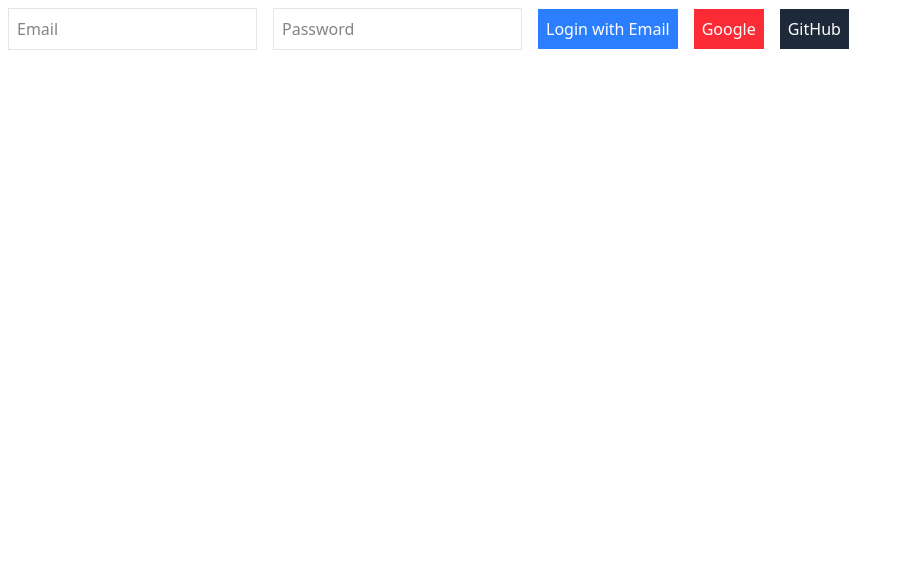
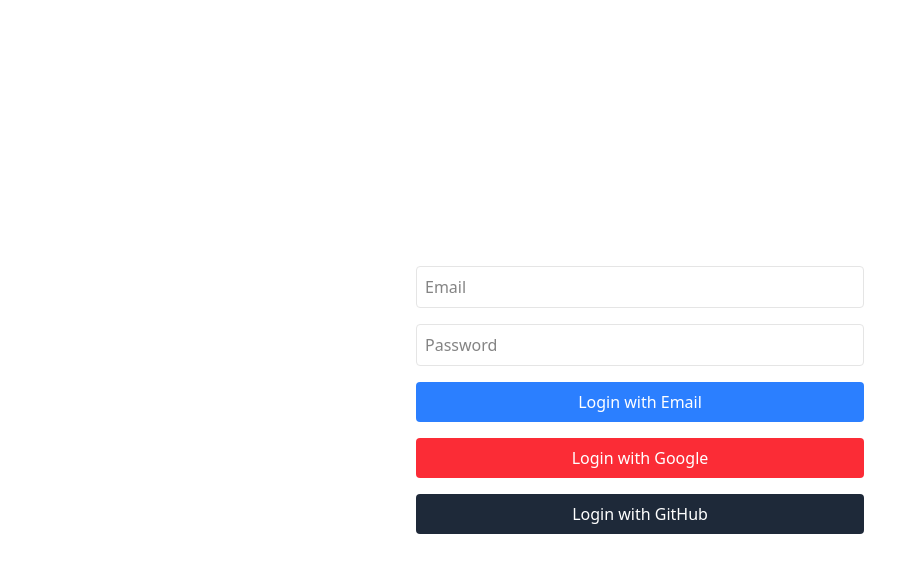
Before and after one commit to Sameertahir024/sql-challenges, a Next.js app: page /login in a window 1280 px wide. Shown: the top 572 px of the page, without its empty margins (0-919 px from the left). Built offline with nearby package versions, Linux system fonts and the light colour scheme; no server answers.

Commit message:
refactor authentication middleware for improved session handling and enhance login page with loading state and error handling

```diff
--- a/src/app/(auth)/login/page.tsx
+++ b/src/app/(auth)/login/page.tsx
@@ -10,21 +10,37 @@
 
   const [email, setEmail] = useState("");
   const [password, setPassword] = useState("");
+  const [isLoading, setIsLoading] = useState(false);
 
   const handleLogin = async () => {
+    try {
+      setIsLoading(true);
+      console.log("Attempting login...");
+
       // Try to sign in
-    const { error: loginError } = await supabase.auth.signInWithPassword({
+      const { data, error: loginError } =
+        await supabase.auth.signInWithPassword({
           email,
           password,
         });
 
+      console.log("Login response:", { data, error: loginError });
+
       if (!loginError) {
+        console.log("Login successful, redirecting to dashboard...");
         router.push("/dashboard");
       } else if (loginError.message === "Invalid login credentials") {
+        console.log("Login failed, attempting signup...");
         // If login fails due to no user, try to sign up
-      const { error: signupError } = await supabase.auth.signUp({
+        const { data: signupData, error: signupError } =
+          await supabase.auth.signUp({
             email,
             password,
+          });
+
+        console.log("Signup response:", {
+          data: signupData,
+          error: signupError,
         });
 
         if (signupError) {
@@ -41,41 +57,75 @@
       } else {
         alert(`Login failed: ${loginError.message}`);
       }
+    } catch (error) {
+      console.error("Unexpected error during login:", error);
+      alert("An unexpected error occurred. Please try again.");
+    } finally {
+      setIsLoading(false);
+    }
   };
 
   const loginWithProvider = async (provider: "google" | "github") => {
-    await supabase.auth.signInWithOAuth({ provider });
+    try {
+      setIsLoading(true);
+      console.log(`Attempting ${provider} login...`);
+      const { data, error } = await supabase.auth.signInWithOAuth({
+        provider,
+        options: {
+          redirectTo: `${window.location.origin}/auth/callback`,
+        },
+      });
+      console.log(`${provider} login response:`, { data, error });
+      if (error) throw error;
+    } catch (error) {
+      console.error(`${provider} login error:`, error);
+      alert(`Failed to login with ${provider}. Please try again.`);
+    } finally {
+      setIsLoading(false);
+    }
   };
 
   return (
-    <div>
+    <div className="flex flex-col items-center justify-center min-h-screen p-4">
+      <div className="w-full max-w-md space-y-4">
         <input
           type="email"
           placeholder="Email"
+          value={email}
           onChange={(e) => setEmail(e.target.value)}
-        className="border p-2 m-2"
+          className="w-full border p-2 rounded"
+          disabled={isLoading}
         />
         <input
           type="password"
           placeholder="Password"
+          value={password}
           onChange={(e) => setPassword(e.target.value)}
-        className="border p-2 m-2"
+          className="w-full border p-2 rounded"
+          disabled={isLoading}
         />
-      <button onClick={handleLogin} className="bg-blue-500 text-white p-2 m-2">
-        Login with Email
+        <button
+          onClick={handleLogin}
+          className="w-full bg-blue-500 text-white p-2 rounded hover:bg-blue-600 disabled:opacity-50"
+          disabled={isLoading}
+        >
+          {isLoading ? "Loading..." : "Login with Email"}
         </button>
         <button
           onClick={() => loginWithProvider("google")}
-        className="bg-red-500 text-white p-2 m-2"
+          className="w-full bg-red-500 text-white p-2 rounded hover:bg-red-600 disabled:opacity-50"
+          disabled={isLoading}
         >
-        Google
+          {isLoading ? "Loading..." : "Login with Google"}
         </button>
         <button
           onClick={() => loginWithProvider("github")}
-        className="bg-gray-800 text-white p-2 m-2"
+          className="w-full bg-gray-800 text-white p-2 rounded hover:bg-gray-900 disabled:opacity-50"
+          disabled={isLoading}
         >
-        GitHub
+          {isLoading ? "Loading..." : "Login with GitHub"}
         </button>
+      </div>
     </div>
   );
 }
--- a/src/middleware.ts
+++ b/src/middleware.ts
@@ -1,29 +1,27 @@
+import { NextResponse } from "next/server";
+import type { NextRequest } from "next/server";
 import { createServerClient } from "@supabase/ssr";
-import { NextResponse, type NextRequest } from "next/server";
 
 export async function middleware(request: NextRequest) {
-  const response = NextResponse.next({
-    request: {
-      headers: request.headers,
-    },
-  });
+  try {
+    // Create a response object that we can modify
+    const response = NextResponse.next();
 
+    // Create a Supabase client using the server-side method
     const supabase = createServerClient(
       process.env.NEXT_PUBLIC_SUPABASE_URL!,
       process.env.NEXT_PUBLIC_SUPABASE_ANON_KEY!,
       {
         cookies: {
-        get(name: string) {
-          return request.cookies.get(name)?.value;
-        },
-        set(name: string, value: string, options: { path: string }) {
+          get: (name) => request.cookies.get(name)?.value,
+          set: (name, value, options) => {
             response.cookies.set({
               name,
               value,
               ...options,
             });
           },
-        remove(name: string, options: { path: string }) {
+          remove: (name, options) => {
             response.cookies.set({
               name,
               value: "",
@@ -34,27 +32,48 @@
       }
     );
 
+    // Refresh the session if needed
     const {
-    data: { user },
-  } = await supabase.auth.getUser();
+      data: { session },
+    } = await supabase.auth.getSession();
 
-  // If user is not signed in and trying to access protected routes
-  if (!user && !request.nextUrl.pathname.startsWith("/login")) {
-    const redirectUrl = request.nextUrl.clone();
-    redirectUrl.pathname = "/login";
-    return NextResponse.redirect(redirectUrl);
+    // Define protected routes
+    const protectedRoutes = ["/dashboard", "/profile", "/settings"];
+    const isProtectedRoute = protectedRoutes.some((route) =>
+      request.nextUrl.pathname.startsWith(route)
+    );
+
+    // Redirect to login if accessing protected route without session
+    if (isProtectedRoute && !session) {
+      return NextResponse.redirect(new URL("/login", request.url));
     }
 
-  // If user is signed in and trying to access login page
-  if (user && request.nextUrl.pathname.startsWith("/login")) {
-    const redirectUrl = request.nextUrl.clone();
-    redirectUrl.pathname = "/dashboard";
-    return NextResponse.redirect(redirectUrl);
+    // Redirect to dashboard if accessing auth pages while logged in
+    const authRoutes = ["/login", "/register"];
+    const isAuthRoute = authRoutes.some((route) =>
+      request.nextUrl.pathname.startsWith(route)
+    );
+
+    if (isAuthRoute && session) {
+      return NextResponse.redirect(new URL("/dashboard", request.url));
     }
 
     return response;
+  } catch (e) {
+    console.error("Middleware error:", e);
+    return NextResponse.next();
+  }
 }
 
+// Configure which routes use this middleware
 export const config = {
-  matcher: ["/((?!_next/static|_next/image|favicon.ico|public/).*)"],
+  matcher: [
+    /*
+     * Match all request paths except for the ones starting with:
+     * - _next/static (static files)
+     * - _next/image (image optimization files)
+     * - favicon.ico (favicon file)
+     */
+    "/((?!_next/static|_next/image|favicon.ico).*)",
+  ],
 };
```
Lines whose indentation alone changed are shown as unchanged.
